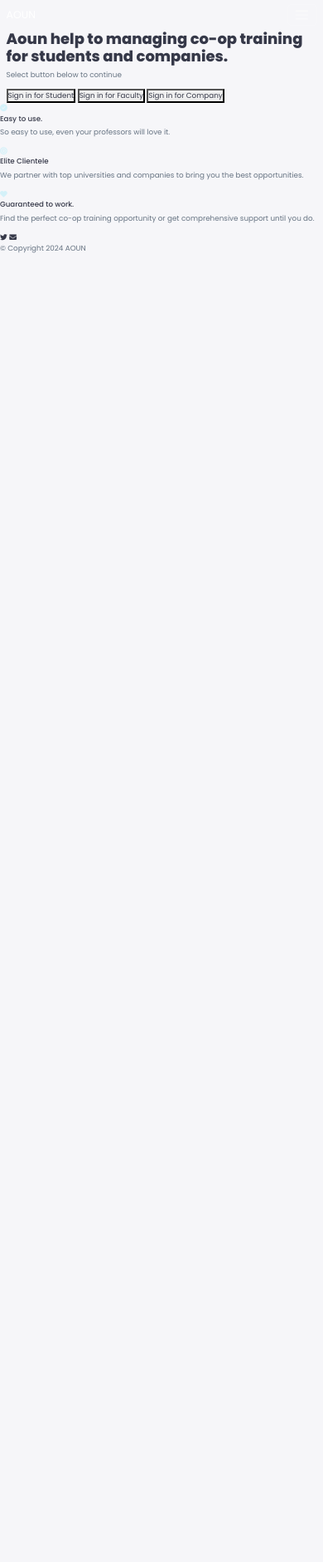
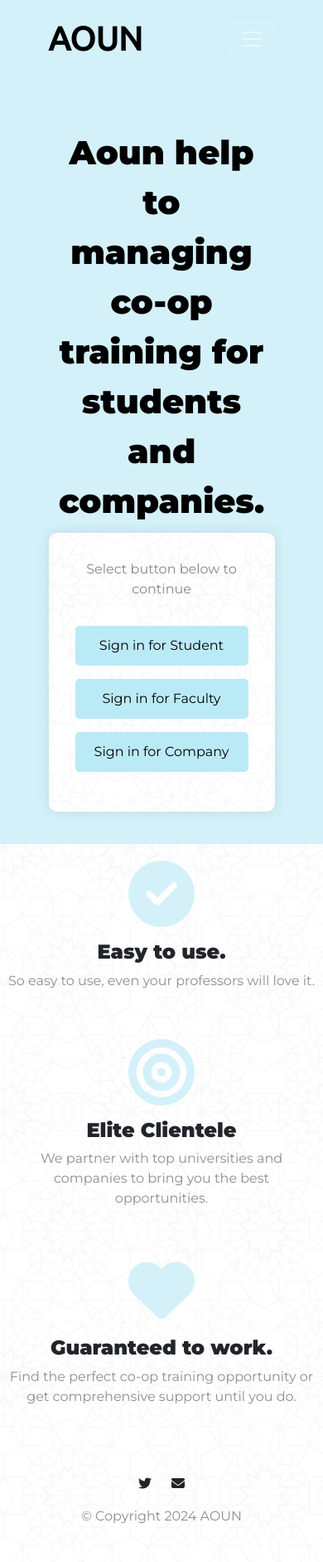
Before and after one commit to saleh300/GP, a Flask app: page / in a window 390 px wide. Shown: the whole page at 83% size. Before the commit the page ends 305 px from the top, so only its background shows below. Run offline with Flask 3, Linux system fonts and the light colour scheme; some libraries are stand-ins or nearby versions.

Commit message:
31/7/7PM

```diff
--- /dev/null
+++ b/flaskapp/flaskapp/static/css/styles1.css
@@ -0,0 +1,143 @@
+body {
+    font-family: "Montserrat";
+    background-image: url(images/login-bg.png);
+  }
+
+  #title {
+    background-color: #d4f1f9;
+    color: #000000;
+
+  }
+
+  .Sign-up {
+    padding: 2rem;
+    border-radius: 10px;
+    box-shadow: 0 0 15px rgba(0, 0, 0, 0.1);
+    text-align: center;
+    background-image: url(images/login-bg.png);
+  }
+  .Sign-up h1 {
+    margin-bottom: 1rem;
+    font-size: 1.5rem;
+    font-family: "Montserrat";
+  }
+  .Sign-up p {
+    margin-bottom: 2rem;
+    color: #888888;
+  }
+  .Sign-up button {
+    width: 100%;
+    padding: 0.75rem;
+    margin-bottom: 1rem;
+    background-color: #bbeaf7;
+    border: none;
+    border-radius: 5px;
+    color: #000000;
+    font-size: 1rem;
+    cursor: pointer;
+  }
+  .Sign-up button:hover {
+    background-color: #5bb8c9;
+  }
+
+  h1 {
+    font-family: "Montserrat";
+    font-size: 2.5rem;
+    font-weight: bold;
+    line-height: 1.5;
+  }
+
+  h2 {
+    font-family: "Montserrat";
+    font-weight: bold;
+    font-size: 2.5rem;
+    line-height: 1.5;
+  }
+
+  h3 {
+    font-family: "Montserrat";
+    font-size: 1.5rem;
+    font-weight: bold;
+  }
+
+  p {
+    color: #8f8f8f;
+  }
+
+  .icon {
+    color: #ef8172;
+    font-size: 5rem;
+    margin-bottom: 1rem;
+  }
+
+  .container-fluid {
+    padding: 3% 15% 10%;
+  }
+
+  .container-sec {
+    padding: 3% 15%;
+  }
+
+  .navbar {
+    padding: 0 0 4.5rem;
+  }
+
+  .navbar-brand {
+    font-family: "Ubuntu";
+    font-size: 2.5rem;
+    font-weight: bold;
+    color: #000000;
+  }
+
+  .nav-item {
+    padding: 0 18px;
+  }
+
+  .nav-link {
+    font-size: 1.2rem;
+    font-family: "Montserrat";
+    color: #000000;
+  }
+
+
+
+  .title-image {
+    width: 60%;
+    transform: rotate(25deg);
+    position: absolute;
+    right: 30%;
+  }
+
+  .title-image-container {
+    position: relative;
+  }
+
+
+
+  .features-box {
+    text-align: center;
+    padding: 5%;
+  }
+
+  @media (max-width: 1028px) {
+    #title {
+      text-align: center;
+    }
+
+    .title-image {
+      position: static;
+      transform: rotate(0);
+    }
+  }
+
+
+      /* footer section */
+
+  #footer {
+    padding: 7% 15%;
+    text-align:center;
+  }
+
+  .soical-icon {
+    margin: 20px 10px;
+  }
--- a/flaskapp/flaskapp/templates/HomePage.html
+++ b/flaskapp/flaskapp/templates/HomePage.html
@@ -8,7 +8,7 @@
   <link href="https://fonts.googleapis.com/css2?family=Montserrat:ital,wght@0,400;0,900;1,900&family=Ubuntu&display=swap" rel="stylesheet">
 
   <link rel="stylesheet" href="https://cdn.jsdelivr.net/npm/bootstrap@5.2.0/dist/css/bootstrap.min.css">
-  <link rel="stylesheet" href="{{ url_for('static', filename='css/styles.css') }}">
+  <link rel="stylesheet" href="{{ url_for('static', filename='css/styles1.css') }}">
 
 
 
```
